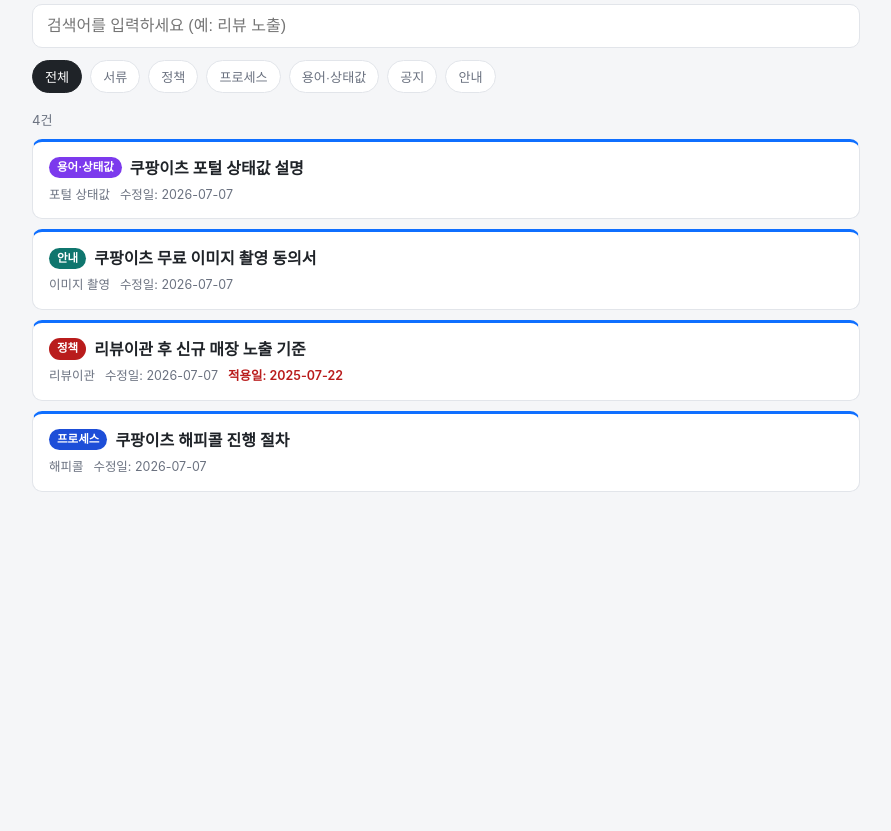
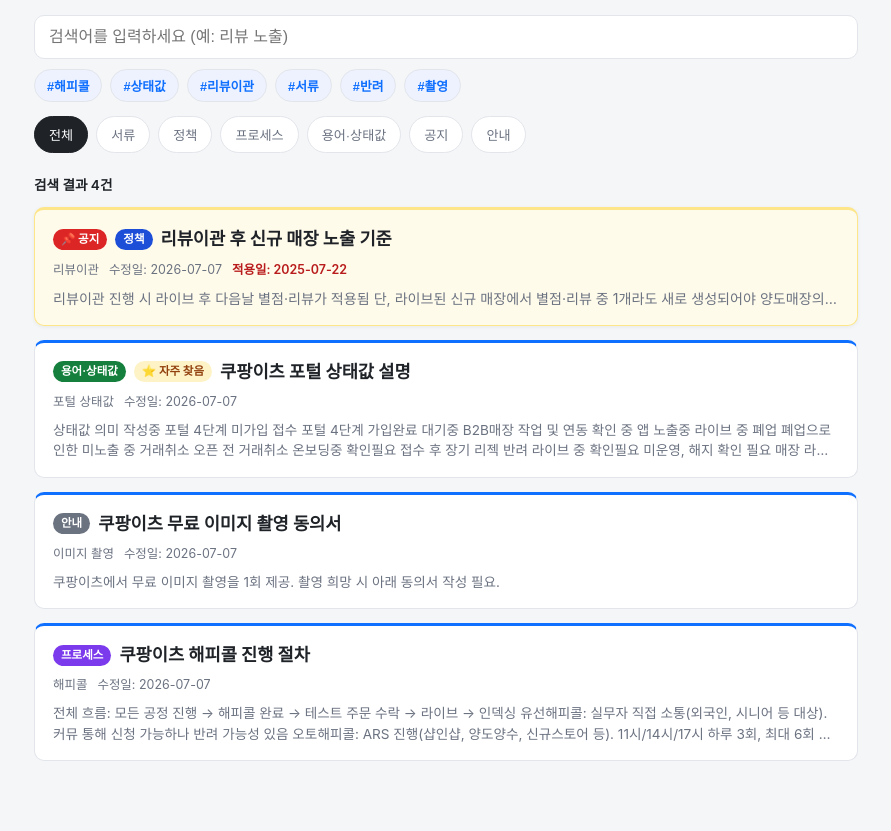
Before and after one commit to asg-wiki/delivery, a plain HTML site: page index.html in a window 1280 px wide. Shown: the part 125-956 px from the top of the page, without its empty margins (194-1085 px from the left). Before the commit the page ends 800 px from the top, so only its background shows below. Drawn offline with Linux system fonts and the light colour scheme.

Commit message:
검색 UX 및 가독성 개선: 인기 검색어 태그, 공지 고정 배너, 내용 미리보기, 즐겨찾기 기능 추가
- 인기 검색어 태그 클릭 검색 (config.js에서 관리)
- pinned 항목 공지 배너 표시, favorite 항목 뱃지 + 상단 정렬
- 카드에 마크다운 제거한 내용 미리보기 추가
- 유형별 뱃지 색상, 터치 영역, 여백 등 전반적 가독성 개선
- validate.js에 pinned/favorite 선택 필드 검증 추가

```diff
--- a/css/style.css
+++ b/css/style.css
@@ -28,27 +28,31 @@
 .wrap {
   max-width: 860px;
   margin: 0 auto;
-  padding: 16px 16px 48px;
+  padding: 20px 18px 56px;
 }
 
 /* 헤더 */
 header h1 {
   font-size: 1.25rem;
-  margin: 4px 0 16px;
+  margin: 4px 0 20px;
 }
 
 /* 플랫폼 탭 */
 .tabs {
   display: flex;
-  gap: 6px;
+  gap: 8px;
   overflow-x: auto;
   padding-bottom: 4px;
-  margin-bottom: 16px;
+  margin-bottom: 18px;
   -webkit-overflow-scrolling: touch;
 }
 
 .tab {
   flex: 1 0 auto;
+  min-height: 44px;
+  display: flex;
+  align-items: center;
+  justify-content: center;
   text-align: center;
   padding: 10px 14px;
   border: 1px solid var(--border);
@@ -80,7 +84,7 @@
   border: 1px solid var(--border);
   border-radius: var(--radius);
   background: var(--card-bg);
-  margin-bottom: 12px;
+  margin-bottom: 10px;
 }
 
 .search-box:focus {
@@ -88,16 +92,45 @@
   outline-offset: -1px;
 }
 
+/* 인기 검색어 태그 */
+.popular-tags {
+  display: flex;
+  flex-wrap: wrap;
+  gap: 8px;
+  margin-bottom: 14px;
+}
+
+.popular-tag {
+  padding: 6px 12px;
+  min-height: 32px;
+  border: 1px solid var(--border);
+  border-radius: 999px;
+  background: #eef2ff;
+  color: var(--accent);
+  font-size: 0.8rem;
+  font-weight: 600;
+  cursor: pointer;
+  transition: background 0.15s, color 0.15s;
+}
+
+.popular-tag:hover {
+  background: var(--accent);
+  color: #fff;
+}
+
 /* 유형 칩 */
 .chip-row {
   display: flex;
   flex-wrap: wrap;
   gap: 8px;
-  margin-bottom: 18px;
+  margin-bottom: 22px;
 }
 
 .chip {
-  padding: 6px 12px;
+  padding: 8px 14px;
+  min-height: 36px;
+  display: inline-flex;
+  align-items: center;
   border: 1px solid var(--border);
   border-radius: 999px;
   background: var(--card-bg);
@@ -114,9 +147,10 @@
 
 /* 결과 목록 */
 .result-count {
-  font-size: 0.82rem;
-  color: var(--text-muted);
-  margin-bottom: 8px;
+  font-size: 0.85rem;
+  font-weight: 600;
+  color: var(--text);
+  margin-bottom: 12px;
 }
 
 .card {
@@ -124,16 +158,33 @@
   border: 1px solid var(--border);
   border-top: 3px solid var(--card-accent, var(--border));
   border-radius: var(--radius);
-  margin-bottom: 10px;
+  margin-bottom: 14px;
   overflow: hidden;
+  transition: box-shadow 0.15s;
+}
+
+.card.pinned {
+  background: #fffbeb;
+  border-color: #fde68a;
+  box-shadow: 0 1px 4px rgba(0, 0, 0, 0.06);
 }
 
 .card-head {
-  padding: 14px 16px;
+  padding: 16px 18px;
+  min-height: 44px;
   cursor: pointer;
   display: flex;
   flex-direction: column;
-  gap: 6px;
+  gap: 8px;
+  transition: background 0.15s;
+}
+
+.card-head:hover {
+  background: #f8fafc;
+}
+
+.card.pinned .card-head:hover {
+  background: #fef3c7;
 }
 
 .card-top-row {
@@ -152,10 +203,35 @@
   white-space: nowrap;
 }
 
+.pin-badge {
+  font-size: 0.72rem;
+  font-weight: 700;
+  padding: 2px 8px;
+  border-radius: 999px;
+  color: #fff;
+  background: #dc2626;
+  white-space: nowrap;
+}
+
+.favorite-badge {
+  font-size: 0.72rem;
+  font-weight: 700;
+  padding: 2px 8px;
+  border-radius: 999px;
+  color: #92400e;
+  background: #fef3c7;
+  white-space: nowrap;
+}
+
 .card-title {
-  font-size: 1rem;
-  font-weight: 600;
+  font-size: 1.1rem;
+  font-weight: 700;
   margin: 0;
+  transition: color 0.15s;
+}
+
+.card-head:hover .card-title {
+  color: var(--accent);
 }
 
 .card-meta {
@@ -169,6 +245,25 @@
 .effective-date {
   color: #b91c1c;
   font-weight: 600;
+}
+
+.card-preview {
+  margin: 0;
+  font-size: 0.85rem;
+  color: var(--text-muted);
+  display: -webkit-box;
+  -webkit-box-orient: vertical;
+  -webkit-line-clamp: 2;
+  overflow: hidden;
+}
+
+.card-preview.one-line {
+  -webkit-line-clamp: 1;
+  font-size: 0.88rem;
+}
+
+.card.open .card-preview {
+  display: none;
 }
 
 .card-body {
--- a/data/coupang.js
+++ b/data/coupang.js
@@ -9,6 +9,7 @@
     "category": "포털 상태값",
     "title": "쿠팡이츠 포털 상태값 설명",
     "effective_date": null,
+    "favorite": true,
     "content": "| 상태값 | 의미 |\n|---|---|\n| 작성중 | 포털 4단계 미가입 |\n| 접수 | 포털 4단계 가입완료 |\n| 대기중 | B2B매장 작업 및 연동 확인 중 |\n| 앱 노출중 | 라이브 중 |\n| 폐업 | 폐업으로 인한 미노출 중 |\n| 거래취소 | 오픈 전 거래취소 |\n| 온보딩중 확인필요 | 접수 후 장기 리젝 반려 |\n| 라이브 중 확인필요 | 미운영, 해지 확인 필요 매장 |\n| 라이브 중 확인완료 | 정상 해지 매장 |",
     "links": [],
     "tags": ["상태값", "포털값", "포털", "작성중", "접수", "대기중", "앱노출", "라이브", "폐업", "거래취소", "온보딩"],
@@ -35,6 +36,7 @@
     "category": "리뷰이관",
     "title": "리뷰이관 후 신규 매장 노출 기준",
     "effective_date": "2025-07-22",
+    "pinned": true,
     "content": "- 리뷰이관 진행 시 라이브 후 다음날 별점·리뷰가 적용됨\n- 단, 라이브된 신규 매장에서 **별점·리뷰 중 1개라도 새로 생성되어야** 양도매장의 리뷰가 노출됨\n- ⚠️ 라이브 후 리뷰이관이 되었어도 새로운 별점·리뷰가 생성되지 않으면, 시간이 경과해도 이관된 리뷰는 노출되지 않음",
     "links": [],
     "tags": ["리뷰이관", "양도양수", "별점", "리뷰", "노출기준", "신규매장"],
--- a/index.html
+++ b/index.html
@@ -16,6 +16,8 @@
 
   <input type="text" id="search" class="search-box" placeholder="검색어를 입력하세요 (예: 리뷰 노출)" autocomplete="off">
 
+  <div class="popular-tags" id="popular-tags"></div>
+
   <div class="chip-row" id="chips"></div>
 
   <div class="result-count" id="result-count"></div>
--- a/js/app.js
+++ b/js/app.js
@@ -16,6 +16,7 @@
   function init() {
     els.tabs = document.getElementById('tabs');
     els.search = document.getElementById('search');
+    els.popularTags = document.getElementById('popular-tags');
     els.chips = document.getElementById('chips');
     els.results = document.getElementById('results');
     els.resultCount = document.getElementById('result-count');
@@ -35,6 +36,7 @@
       applyHashPlatform();
       renderTabs();
       renderChips();
+      renderPopularTags();
       renderResults();
     });
   }
@@ -98,6 +100,21 @@
     });
   }
 
+  function renderPopularTags() {
+    els.popularTags.innerHTML = '';
+    (CONFIG.popularTags || []).forEach(function (tag) {
+      var btn = document.createElement('button');
+      btn.className = 'popular-tag';
+      btn.textContent = '#' + tag;
+      btn.addEventListener('click', function () {
+        els.search.value = tag;
+        state.query = tag;
+        renderResults();
+      });
+      els.popularTags.appendChild(btn);
+    });
+  }
+
   function renderChips() {
     els.chips.innerHTML = '';
     var allTypes = ['전체'].concat(CONFIG.types);
@@ -134,7 +151,12 @@
       });
     }
 
-    items.sort(function (a, b) { return (a.updated < b.updated) ? 1 : (a.updated > b.updated ? -1 : 0); });
+    items.sort(function (a, b) {
+      var favA = a.favorite ? 0 : 1;
+      var favB = b.favorite ? 0 : 1;
+      if (favA !== favB) return favA - favB;
+      return (a.updated < b.updated) ? 1 : (a.updated > b.updated ? -1 : 0);
+    });
     return items;
   }
 
@@ -142,7 +164,7 @@
     var items = getFilteredItems();
     var platformConf = CONFIG.platforms.find(function (p) { return p.id === state.platform; });
 
-    els.resultCount.textContent = items.length + '건';
+    els.resultCount.textContent = '검색 결과 ' + items.length + '건';
     els.results.innerHTML = '';
 
     if (items.length === 0) {
@@ -153,14 +175,22 @@
       return;
     }
 
-    items.forEach(function (item) {
+    var pinnedItems = items.filter(function (item) { return item.pinned; });
+    var normalItems = items.filter(function (item) { return !item.pinned; });
+
+    pinnedItems.forEach(function (item) {
+      els.results.appendChild(renderCard(item, platformConf));
+    });
+    normalItems.forEach(function (item) {
       els.results.appendChild(renderCard(item, platformConf));
     });
   }
 
   function renderCard(item, platformConf) {
     var card = document.createElement('div');
-    card.className = 'card' + (state.openIds[item.id] ? ' open' : '');
+    card.className = 'card' +
+      (state.openIds[item.id] ? ' open' : '') +
+      (item.pinned ? ' pinned' : '');
     card.style.setProperty('--card-accent', platformConf ? platformConf.color : '#ccc');
 
     var head = document.createElement('div');
@@ -169,11 +199,25 @@
     var topRow = document.createElement('div');
     topRow.className = 'card-top-row';
 
+    if (item.pinned) {
+      var pinBadge = document.createElement('span');
+      pinBadge.className = 'pin-badge';
+      pinBadge.textContent = '📌 공지';
+      topRow.appendChild(pinBadge);
+    }
+
     var badge = document.createElement('span');
     badge.className = 'type-badge';
     badge.style.background = CONFIG.typeColors[item.type] || '#6b7280';
     badge.textContent = item.type;
     topRow.appendChild(badge);
+
+    if (item.favorite) {
+      var favBadge = document.createElement('span');
+      favBadge.className = 'favorite-badge';
+      favBadge.textContent = '⭐ 자주 찾음';
+      topRow.appendChild(favBadge);
+    }
 
     var title = document.createElement('p');
     title.className = 'card-title';
@@ -189,6 +233,11 @@
       '<span>수정일: ' + escapeHtml(item.updated) + '</span>' +
       (item.effective_date ? '<span class="effective-date">적용일: ' + escapeHtml(item.effective_date) + '</span>' : '');
     head.appendChild(meta);
+
+    var preview = document.createElement('p');
+    preview.className = 'card-preview' + (item.pinned ? ' one-line' : '');
+    preview.textContent = toPlainPreview(item.content);
+    head.appendChild(preview);
 
     head.addEventListener('click', function () {
       state.openIds[item.id] = !state.openIds[item.id];
@@ -227,6 +276,20 @@
 
     card.appendChild(body);
     return card;
+  }
+
+  // 카드 미리보기용: 마크다운 기호를 제거하고 한 문단짜리 순수 텍스트로 변환
+  function toPlainPreview(md) {
+    if (!md) return '';
+    return md
+      .replace(/^#{1,3}\s+/gm, '')
+      .replace(/\*\*(.+?)\*\*/g, '$1')
+      .replace(/^[-*]\s+/gm, '')
+      .replace(/\[([^\]]+)\]\(([^)]+)\)/g, '$1')
+      .replace(/\|/g, ' ')
+      .replace(/-{2,}/g, ' ')
+      .replace(/\s+/g, ' ')
+      .trim();
   }
 
   // ---- 경량 마크다운 렌더러 (제목/굵게/리스트/표/줄바꿈/링크) ----
--- a/js/config.js
+++ b/js/config.js
@@ -11,11 +11,14 @@
   types: ['서류', '정책', '프로세스', '용어·상태값', '공지', '안내'],
 
   typeColors: {
-    '서류': '#6b7280',
-    '정책': '#b91c1c',
-    '프로세스': '#1d4ed8',
-    '용어·상태값': '#7c3aed',
-    '공지': '#c2410c',
-    '안내': '#0f766e'
-  }
+    '서류': '#c2410c',
+    '정책': '#1d4ed8',
+    '프로세스': '#7c3aed',
+    '용어·상태값': '#15803d',
+    '공지': '#dc2626',
+    '안내': '#6b7280'
+  },
+
+  // 검색창 아래 인기 검색어 태그. 이 배열만 수정하면 화면에 바로 반영됨.
+  popularTags: ['해피콜', '상태값', '리뷰이관', '서류', '반려', '촬영']
 };
--- a/scripts/validate.js
+++ b/scripts/validate.js
@@ -47,6 +47,12 @@
   if (item.links && !Array.isArray(item.links)) {
     reportError(file, index, 'links는 배열이어야 함');
   }
+
+  ['pinned', 'favorite'].forEach((field) => {
+    if (item[field] !== undefined && typeof item[field] !== 'boolean') {
+      reportError(file, index, `${field}는 boolean(true/false)이어야 함`);
+    }
+  });
 }
 
 // data/*.js는 `window.WIKI_DATA.<id> = [ ... ];` 형태의 스크립트 파일이다.
```
Also changed, not shown: 1 other file.
